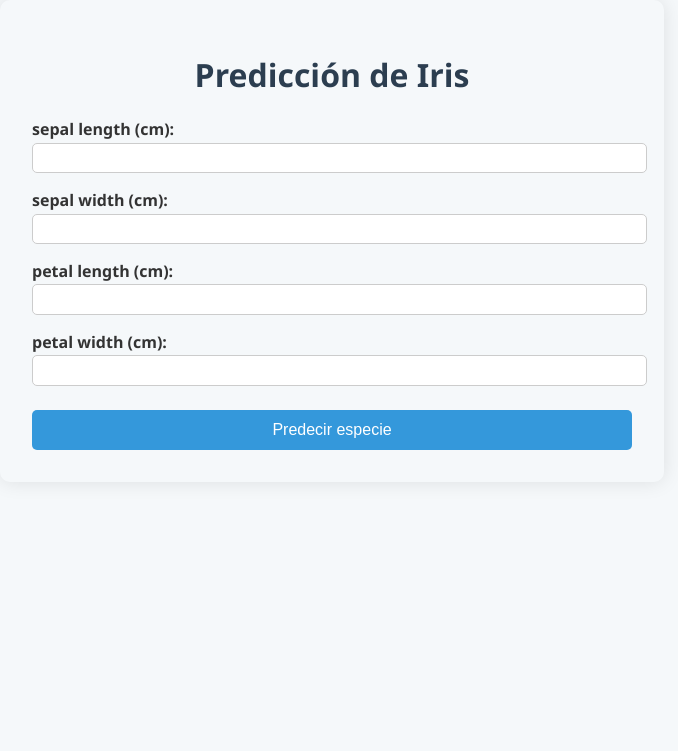
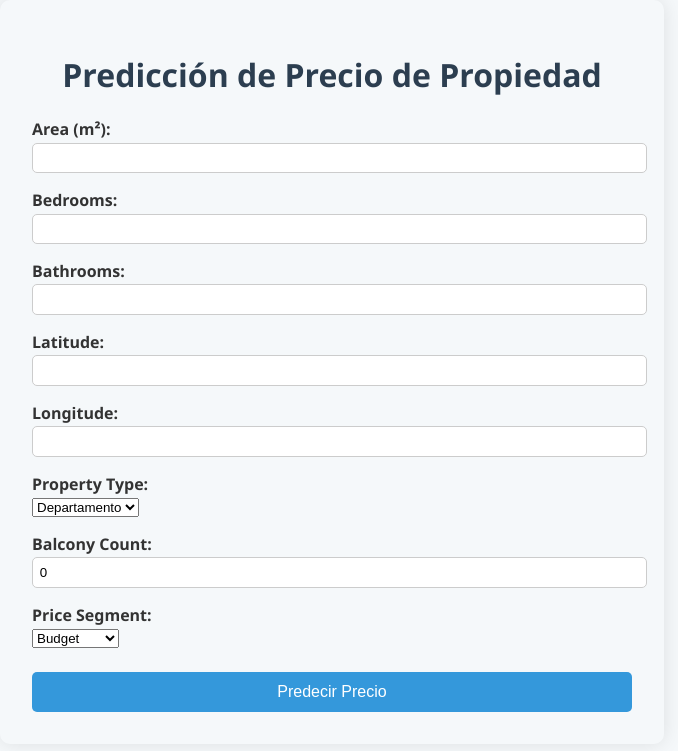
Before and after one commit to JeremiasFeferovich/CDA-TP, a Flask app: page / in a window 1280 px wide. Shown: the top 751 px of the page, without its empty margins (308-986 px from the left). Run offline with Flask 3, Linux system fonts and the light colour scheme; parts of the project's set-up code (start-up, migrations or seed data) failed here and were passed over.

Commit message:
Flask app for property price prediction

```diff
--- a/flask-app/app.py
+++ b/flask-app/app.py
@@ -1,28 +1,67 @@
 from flask import Flask, render_template, request, jsonify
 import joblib
 import pandas as pd
+import numpy as np
+import json
+import os
+from feature_engineering import compute_features
 
 app = Flask(__name__)
 
-# Cargar el modelo
-modelo = joblib.load("models/modelo_iris_mejor.joblib")
-clases = ['setosa', 'versicolor', 'virginica']
+MODELS_DIR = os.path.join(os.path.dirname(os.path.dirname(__file__)), 'models', 'segmented')
+METADATA_PATH = os.path.join(MODELS_DIR, 'metadata.json')
 
-# Variables para el formulario (con nombres largos)
-columnas_modelo = [
-    'sepal length (cm)',
-    'sepal width (cm)',
-    'petal length (cm)',
-    'petal width (cm)'
+with open(METADATA_PATH, 'r') as f:
+    metadata = json.load(f)
+
+models = {}
+for seg in metadata['segments']:
+    seg_name = seg['name']
+    model_path = os.path.join(MODELS_DIR, f"{seg_name}_ensemble.joblib")
+    models[seg_name] = joblib.load(model_path)
+    print(f"Loaded {seg_name} model")
+
+FEATURE_COLS = metadata['features']
+
+PROPERTY_FIELDS = [
+    ('area', 'Area (m²)', 'number'),
+    ('bedrooms', 'Bedrooms', 'number'),
+    ('bathrooms', 'Bathrooms', 'number'),
+    ('latitude', 'Latitude', 'number'),
+    ('longitude', 'Longitude', 'number'),
+    ('property_type', 'Property Type', 'select'),
+    ('balcony_count', 'Balcony Count', 'number'),
+    ('segment', 'Price Segment', 'select'),
 ]
 
-# Variables para la API (con nombres cortos)
-columnas_api = [
-    'sepal_length',
-    'sepal_width',
-    'petal_length',
-    'petal_width'
-]
+SEGMENTS = [seg['name'] for seg in metadata['segments']]
+PROPERTY_TYPES = ['departamento', 'casa']
+
+def predict_price(features_dict, segment):
+    if segment not in models:
+        raise ValueError(f"Unknown segment: {segment}")
+
+    model_data = models[segment]
+
+    feature_vector = [features_dict[col] for col in FEATURE_COLS]
+    X = pd.DataFrame([feature_vector], columns=FEATURE_COLS)
+
+    X = X.fillna(X.median())
+
+    X_scaled = model_data['scaler'].transform(X)
+
+    xgb_pred_log = model_data['xgb_model'].predict(X_scaled)[0]
+    lgbm_pred_log = model_data['lgbm_model'].predict(X_scaled)[0]
+
+    pred_log = (
+        model_data['weight_xgb'] * xgb_pred_log +
+        model_data['weight_lgbm'] * lgbm_pred_log
+    )
+
+    price = np.expm1(pred_log)
+
+    return float(price)
+
 
 # Ruta para formulario
 @app.route("/", methods=["GET", "POST"])
@@ -31,26 +70,107 @@ def index():
     valores = {}
     if request.method == "POST":
         try:
-            valores = {col: float(request.form[col]) for col in columnas_modelo}
-            df = pd.DataFrame([valores.values()], columns=columnas_modelo)
-            pred = modelo.predict(df)[0]
-            resultado = clases[pred]
+            area = float(request.form.get('area', 0))
+            bedrooms = int(request.form.get('bedrooms', 0))
+            bathrooms = float(request.form.get('bathrooms', 0))
+            latitude = float(request.form.get('latitude', 0))
+            longitude = float(request.form.get('longitude', 0))
+            property_type = request.form.get('property_type', 'departamento')
+            balcony_count = int(request.form.get('balcony_count', 0))
+            segment = request.form.get('segment', 'mid_range')
+
+            # Store values for form
+            valores = {
+                'area': area,
+                'bedrooms': bedrooms,
+                'bathrooms': bathrooms,
+                'latitude': latitude,
+                'longitude': longitude,
+                'property_type': property_type,
+                'balcony_count': balcony_count,
+                'segment': segment,
+            }
+
+            features = compute_features(
+                area=area,
+                bedrooms=bedrooms,
+                bathrooms=bathrooms,
+                latitude=latitude,
+                longitude=longitude,
+                property_type=property_type,
+                balcony_count=balcony_count
+            )
+
+            price = predict_price(features, segment)
+            resultado = f"${price:,.0f} USD"
+
         except Exception as e:
             resultado = f"Error: {str(e)}"
-    return render_template("index.html", columnas=columnas_modelo, resultado=resultado, valores=valores)
+
+    return render_template(
+        "index.html",
+        fields=PROPERTY_FIELDS,
+        segments=SEGMENTS,
+        property_types=PROPERTY_TYPES,
+        resultado=resultado,
+        valores=valores
+    )
+
 
 # Ruta para llamar API
 @app.route("/predict", methods=["POST"])
 def predict_api():
     try:
         data = request.get_json()
-        # Reordenamos los valores según el orden esperado
-        valores = [data[col] for col in columnas_api]
-        df = pd.DataFrame([valores], columns=columnas_modelo)
-        pred = modelo.predict(df)[0]
-        return jsonify({"prediction": clases[pred]})
+
+        required_fields = ['area', 'bedrooms', 'bathrooms', 'latitude', 'longitude']
+        for field in required_fields:
+            if field not in data:
+                return jsonify({"error": f"Missing required field: {field}"}), 400
+
+        # Get values with defaults
+        area = float(data['area'])
+        bedrooms = int(data['bedrooms'])
+        bathrooms = float(data['bathrooms'])
+        latitude = float(data['latitude'])
+        longitude = float(data['longitude'])
+        property_type = data.get('property_type', 'departamento')
+        balcony_count = int(data.get('balcony_count', 0))
+        segment = data.get('segment', 'mid_range')
+
+        # Validate segment
+        if segment not in models:
+            return jsonify({"error": f"Invalid segment: {segment}. Must be one of: {', '.join(SEGMENTS)}"}), 400
+
+        # Compute all features
+        features = compute_features(
+            area=area,
+            bedrooms=bedrooms,
+            bathrooms=bathrooms,
+            latitude=latitude,
+            longitude=longitude,
+            property_type=property_type,
+            balcony_count=balcony_count
+        )
+
+        # Predict price
+        price = predict_price(features, segment)
+
+        # Get segment info
+        seg_info = next(s for s in metadata['segments'] if s['name'] == segment)
+
+        return jsonify({
+            "prediction": price,
+            "segment": segment,
+            "segment_description": seg_info['description'],
+            "price_range": f"${seg_info['price_min']:,}-${seg_info['price_max']:,}"
+        })
+
+    except ValueError as e:
+        return jsonify({"error": f"Invalid input: {str(e)}"}), 400
     except Exception as e:
-        return jsonify({"error": str(e)})
+        return jsonify({"error": str(e)}), 500
+
 
 if __name__ == "__main__":
     app.run(debug=True)
--- a/flask-app/requirements.txt
+++ b/flask-app/requirements.txt
@@ -2,3 +2,7 @@ flask
 pandas
 scikit-learn
 joblib
+numpy
+xgboost
+lightgbm
+requests
--- a/flask-app/templates/index.html
+++ b/flask-app/templates/index.html
@@ -2,22 +2,50 @@
 <html lang="es">
 <head>
   <meta charset="UTF-8">
-  <title>Predicción de Especie de Iris</title>
+  <title>Predicción de Precio de Propiedad</title>
   <link rel="stylesheet" href="{{ url_for('static', filename='style.css') }}">
 </head>
 <body>
-  <h1>Predicción de Iris</h1>
+  <h1>Predicción de Precio de Propiedad</h1>
   <form method="post">
-    {% for col in columnas %}
-      <label for="{{ col }}">{{ col }}:</label>
-      <input type="number" name="{{ col }}" step="any" value="{{ valores.get(col, '') }}" required>
-    {% endfor %}
-    <input type="submit" value="Predecir especie">
+    <label for="area">Area (m²):</label>
+    <input type="number" name="area" step="any" value="{{ valores.get('area', '') }}" required>
+
+    <label for="bedrooms">Bedrooms:</label>
+    <input type="number" name="bedrooms" value="{{ valores.get('bedrooms', '') }}" required>
+
+    <label for="bathrooms">Bathrooms:</label>
+    <input type="number" name="bathrooms" step="any" value="{{ valores.get('bathrooms', '') }}" required>
+
+    <label for="latitude">Latitude:</label>
+    <input type="number" name="latitude" step="any" value="{{ valores.get('latitude', '') }}" required>
+
+    <label for="longitude">Longitude:</label>
+    <input type="number" name="longitude" step="any" value="{{ valores.get('longitude', '') }}" required>
+
+    <label for="property_type">Property Type:</label>
+    <select name="property_type" required>
+      {% for pt in property_types %}
+        <option value="{{ pt }}" {% if valores.get('property_type') == pt %}selected{% endif %}>{{ pt.capitalize() }}</option>
+      {% endfor %}
+    </select>
+
+    <label for="balcony_count">Balcony Count:</label>
+    <input type="number" name="balcony_count" value="{{ valores.get('balcony_count', '0') }}" min="0">
+
+    <label for="segment">Price Segment:</label>
+    <select name="segment" required>
+      {% for seg in segments %}
+        <option value="{{ seg }}" {% if valores.get('segment') == seg %}selected{% endif %}>{{ seg.replace('_', ' ').title() }}</option>
+      {% endfor %}
+    </select>
+
+    <input type="submit" value="Predecir Precio">
   </form>
 
   {% if resultado %}
     <div class="resultado">
-      <strong>Resultado:</strong> {{ resultado }}
+      <strong>Precio Estimado:</strong> {{ resultado }}
     </div>
   {% endif %}
 </body>
```
Also changed, not shown: flask-app/feature_engineering.py (added, +263 -0 lines), flask-app/test_api.py (+16 -5 lines), 1 other file.
